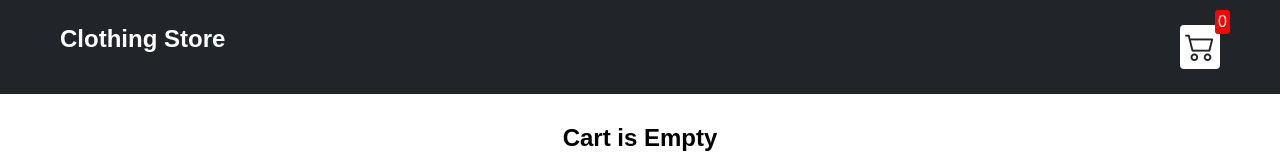
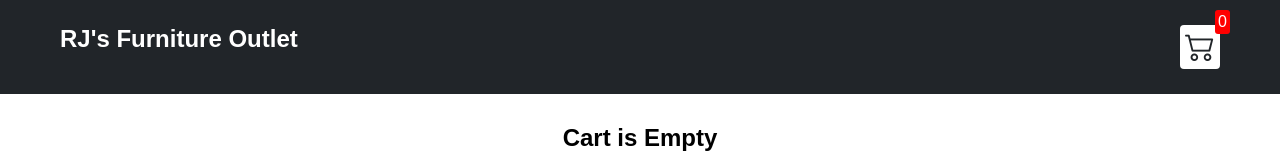
Before and after one commit to rejuarez1/ecommerce.github.io, a plain HTML site: page cart.html in a window 1280 px wide. Shown: the top 160 px of the page. Drawn offline with nearby package versions, Linux system fonts and the light colour scheme.

Commit message:
Add files via upload

```diff
--- a/cart.html
+++ b/cart.html
@@ -5,7 +5,7 @@
   <meta charset="UTF-8">
   <meta http-equiv="X-UA-Compatible" content="IE=edge">
   <meta name="viewport" content="width=device-width, initial-scale=1.0">
-  <title>Clothing Store</title>
+  <title>RJ's Furniture Outlet</title>
   <link rel="stylesheet" href="src/style.css">
   <link rel="stylesheet" href="https://cdn.jsdelivr.net/npm/bootstrap-icons@1.8.1/font/bootstrap-icons.css">
 </head>
@@ -13,7 +13,7 @@
 <body>
   <div class="navbar">
     <a href="index.html">
-      <h2>Clothing Store</h2>
+      <h2>RJ's Furniture Outlet</h2>
     </a>
 
     <a href="cart.html">
```
Also changed, not shown: index.html (+2 -2 lines).
